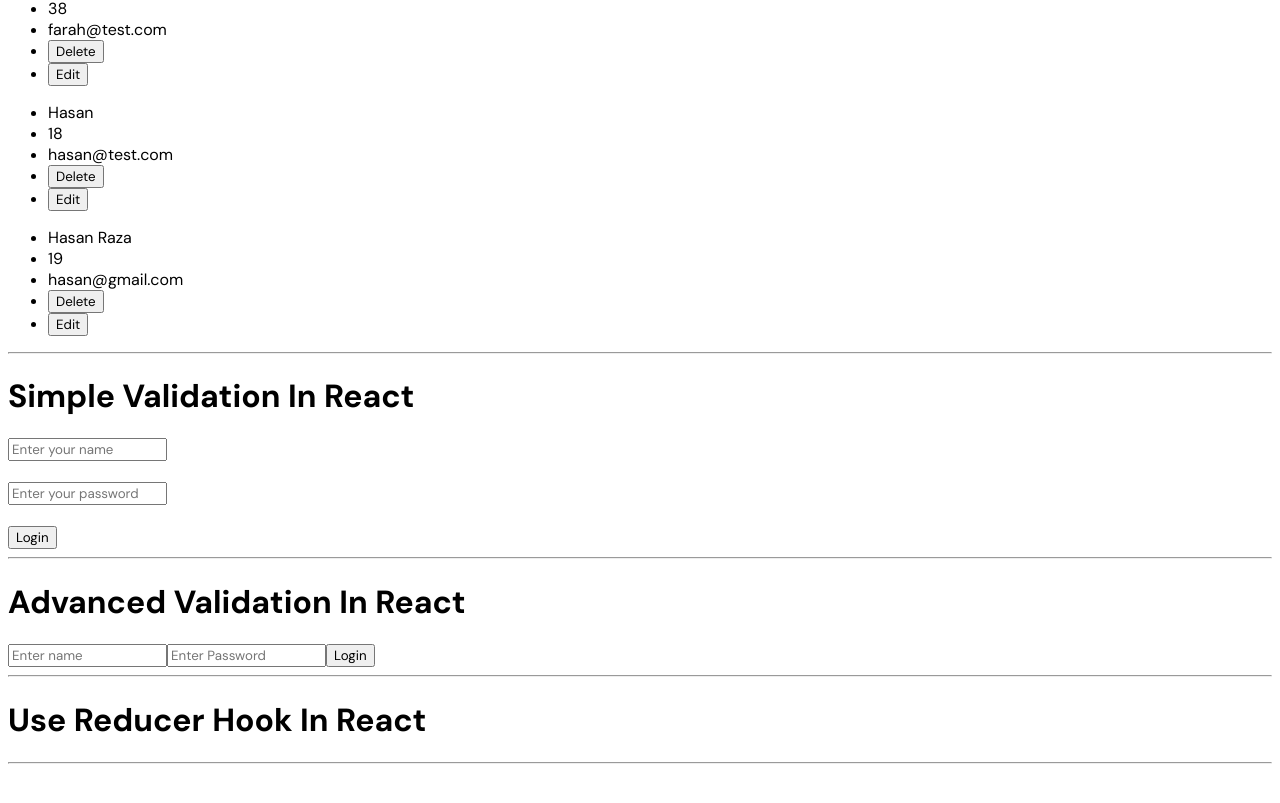
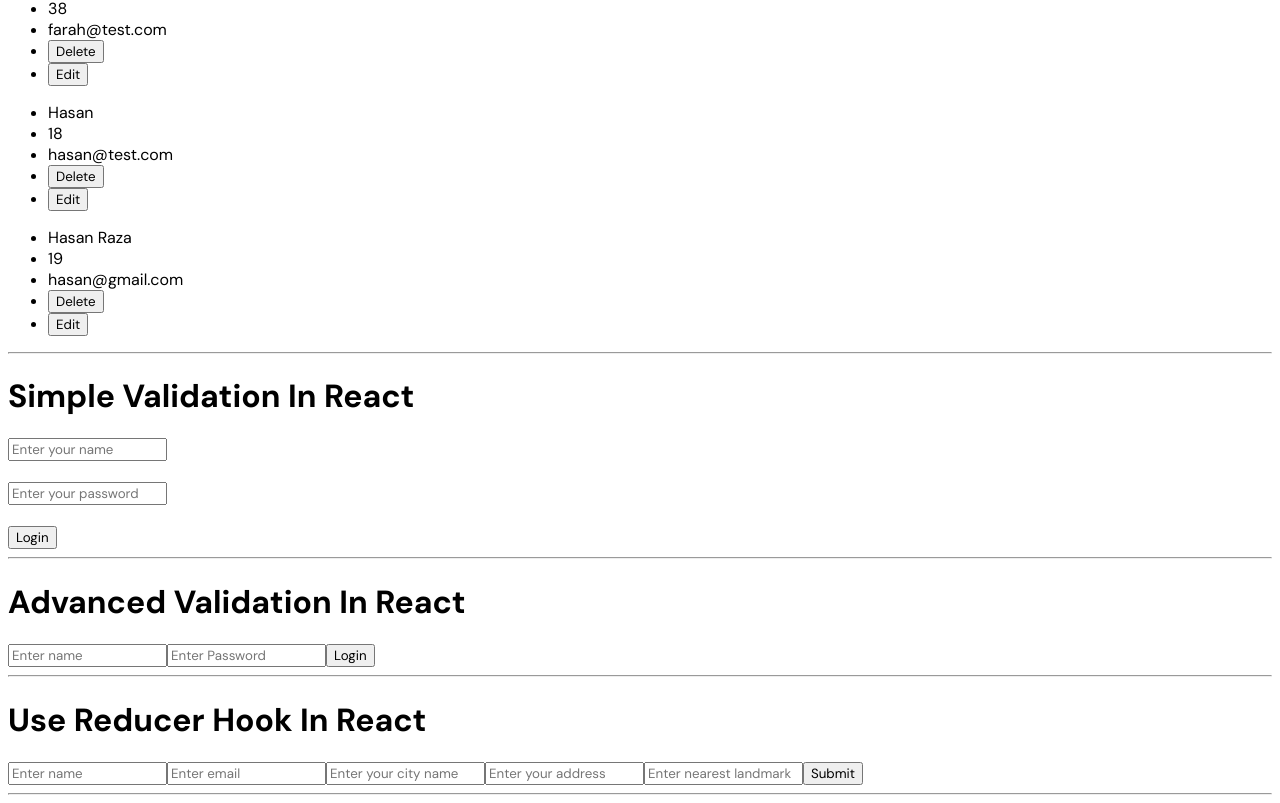
Before and after one commit to MoeezAhmed-Developer/React-Course, a React (Vite) app: page /pk/others in a window 1280 px wide. Shown: the part 3064-3867 px from the top of the page. Before the commit the page ends 3836 px from the top, so only its background shows below. Built offline with nearby package versions, Linux system fonts and the light colour scheme; data requests are answered from the project's data file.

Commit message:
add inputs

```diff
--- a/src/components/UseReducerHook.jsx
+++ b/src/components/UseReducerHook.jsx
@@ -2,6 +2,14 @@ export default function UseReducerHook() {
   return (
     <div>
       <h1>Use Reducer Hook In React</h1>
+      <form action="">
+        <input type="text" placeholder="Enter name" />
+        <input type="email" placeholder="Enter email" />
+        <input type="text" placeholder="Enter your city name" />
+        <input type="text" placeholder="Enter your address" />
+        <input type="text" placeholder="Enter nearest landmark" />
+        <button>Submit</button>
+      </form>
     </div>
   );
 }
```
